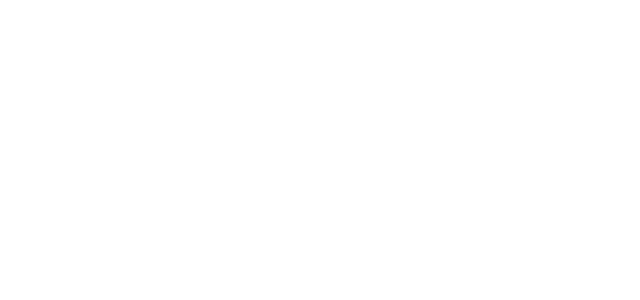
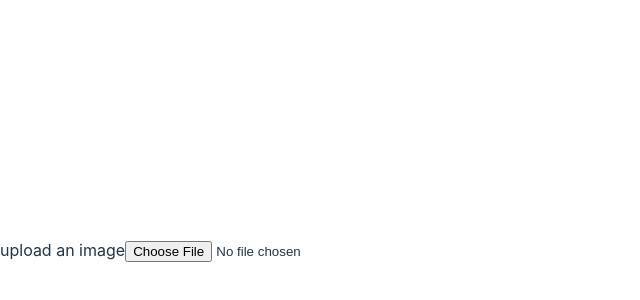
Before and after one commit to ahmed82/react-open-ai, a React (Vite) app: page / in a window 1280 px wide. Shown: the part 150-450 px from the top of the page, without its empty margins (0-640 px from the left). Built offline with nearby package versions, Linux system fonts and the light colour scheme.

Commit message:
disply the uploaded image in the frontend
Signed-off-by: Ahmed Al Salih <a.alsalih2@gmail.com>

```diff
--- a/src/App.tsx
+++ b/src/App.tsx
@@ -1,10 +1,25 @@
+import { useState } from "react"
 
-//const App = () => {
-function App() {
+
+
+const App = () => {
+  //function App() {
+  const [image, setImage] = useState(null)
+
+  const uploadImage = (e) => {
+    //console.log(e.target.files)
+    const formData = new FormData()
+    formData.append('fike', e.target.files[0])
+    setImage(e.target.files[0])
+    e.target.value = null
+
+  }
+
   return (
-
-    <div>
-
+    <div className="app">
+      {image && <img src={URL.createObjectURL(image)} />}
+      <label htmlFor="files">upload an image</label>
+      <input onChange={uploadImage} id="files" accept="image/*" type="file" />
     </div>
   );
 }
```
